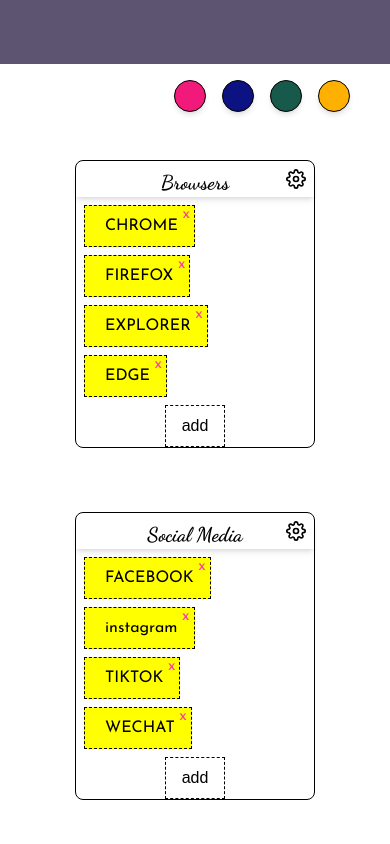
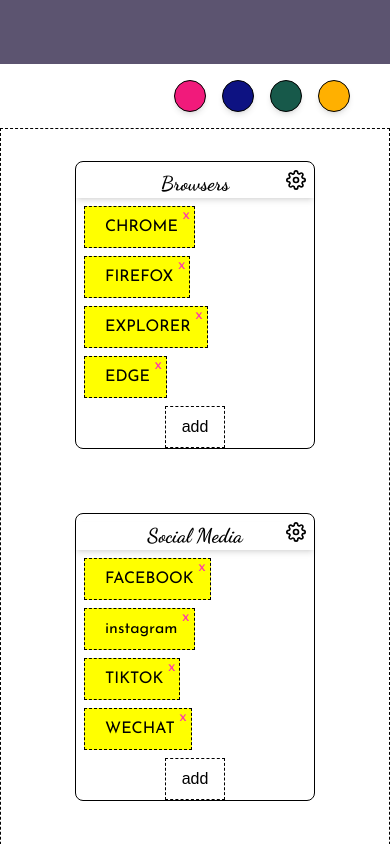
Before and after one commit to abdelhak-org/homepage, a Next.js app: page / in a window 390 px wide. Shown: the part 780-1624 px from the top of the page. Built offline with nearby package versions, Linux system fonts and the light colour scheme.

Commit message:
modify responsive design

```diff
--- a/components/Mode.js
+++ b/components/Mode.js
@@ -3,23 +3,24 @@
 //import { useTheme } from "@/hooks/useTheme";
 import { useUiContext } from "@/context/ui/UiContext";
 const Mode = () => {
-   const colors = ["#F11A7B", "#0D1282", "#17594A","#FFB000"];
+  const colors = ["#F11A7B", "#0D1282", "#17594A", "#FFB000"];
   //const {color ,ChangeBgColor } = useTheme();
-  const {uiData ,actions} = useUiContext();
+  const { uiData, actions } = useUiContext();
 
-   console.log(" from mode component",uiData.bgColor)
+  console.log(" from mode component", uiData.bgColor);
   return (
     <div
-    style={{
-      background:uiData.bgColor,
-    }}
-    className="w-screen h-16 flex justify-end items-center pr-8 px-4 cursor-pointer bg-yellow-500  ">
-      {colors.map((color ,index) => {
+      style={{
+        background: uiData.bgColor,
+      }}
+      className="w-screen md:max-w-[1534px]   h-16 flex justify-end items-center mx-auto pr-8 px-4 cursor-pointer "
+    >
+      {colors.map((color, index) => {
         return (
           <div
-          key={index}
+            key={index}
             onClick={() => actions.ChangeBgColor(color)}
-            style={{ background:color }}
+            style={{ background: color }}
             className=" w-8 h-8 rounded-full mx-2 border shadow-md"
           >
             {" "}
--- a/components/NavBar.js
+++ b/components/NavBar.js
@@ -2,7 +2,7 @@
 const NavBar = () => {
   return (
     <div
-      className="w-screen h-screen md:max-w-[1534px]  px-4 flex flex-col  justify-center md:justify-between items-center md:flex-row font-josefin   bg-gray text-white
+      className="w-screen h-screen md:max-w-[1534px] mx-auto  px-4 flex flex-col  justify-center md:justify-between items-center md:flex-row font-josefin   bg-gray text-white
      text-xl font-semibold md:h-[55px] md:flex-wrap"
     >
       <Link href="/">
--- a/pages/index.js
+++ b/pages/index.js
@@ -20,7 +20,7 @@
         style={{
           background: uiData.bgColor,
         }}
-        className={` w-screen flex-col md:max-w-[1534px] md:flex-row min-h-screen   flex items-center justify-around flex-wrap`}
+        className={` w-screen border  border-dashed flex-col md:max-w-[1534px] md:flex-row min-h-screen mx-auto  flex items-center justify-around flex-wrap`}
       >
 
         {listsData.map((list) => {
```
